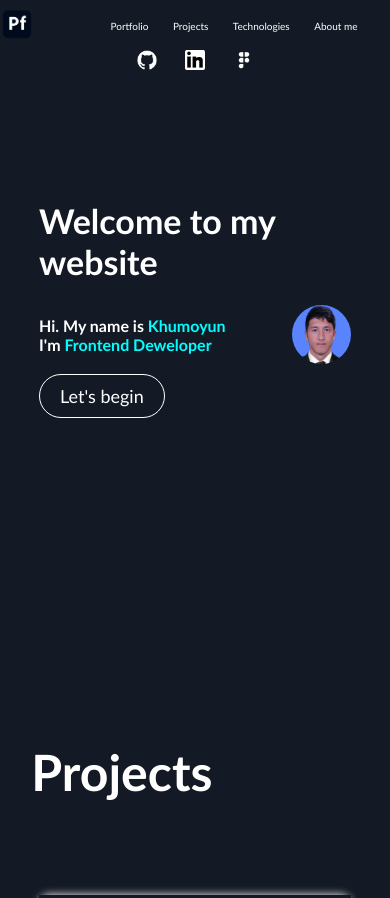
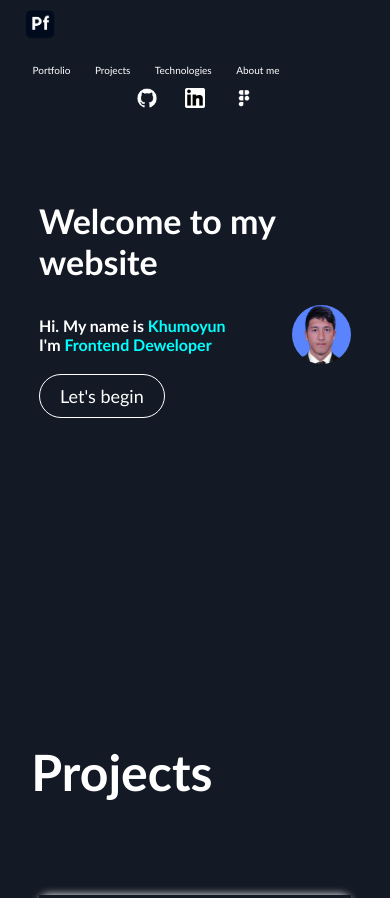
Before and after one commit to denasimentu/denasimentu.github.io, a plain HTML site: page index.html in a window 390 px wide. Shown: the top 898 px of the page. Drawn offline with nearby package versions, Linux system fonts and the light colour scheme.

Commit message:
Update style.css

```diff
--- a/style.css
+++ b/style.css
@@ -190,7 +190,7 @@ header .header_main button:hover {
         padding: 2px;
     }
     header .logo {
-        margin: 10px 2px;
+        margin: 10px 25px;
     }
 
 
```
